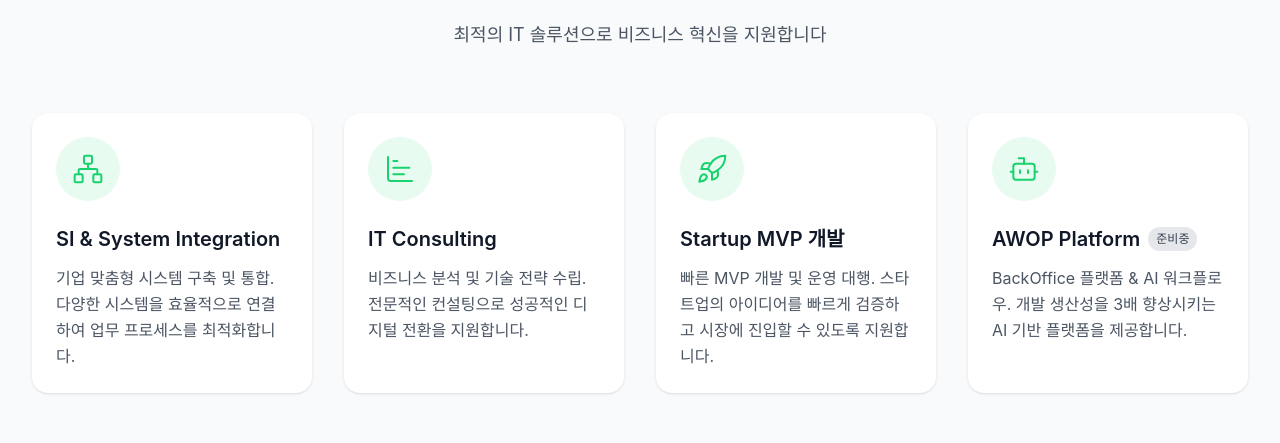
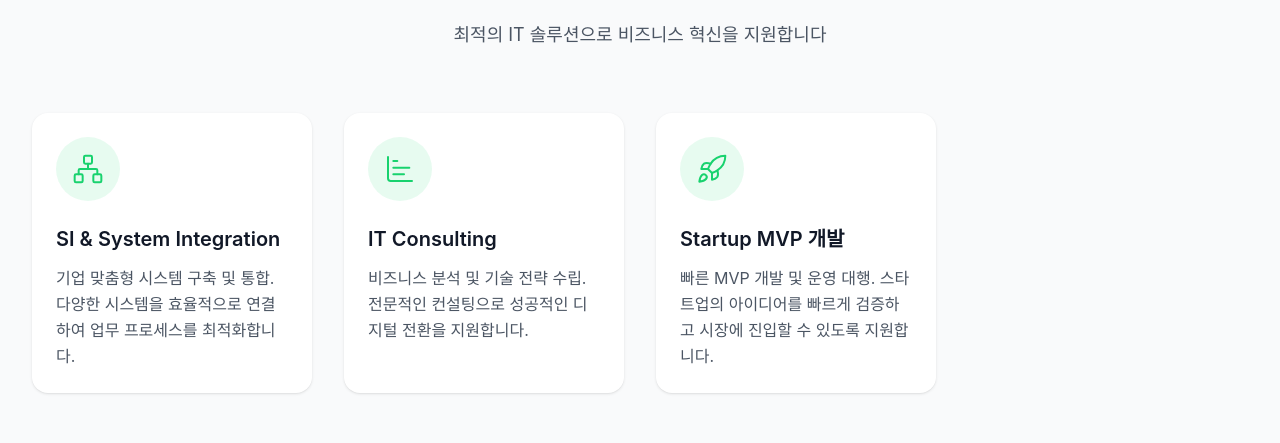
Before and after one commit to jnd-junho/jndsoft-homepage, a Vue app: page / in a window 1280 px wide. Shown: the part 971-1414 px from the top of the page. Built offline with nearby package versions, Linux system fonts and the light colour scheme; a web font is replaced by a local one.

Commit message:
refactor: 서비스 섹션에서 AWOP Platform 카드 제거

```diff
--- a/src/components/sections/ServicesSection.vue
+++ b/src/components/sections/ServicesSection.vue
@@ -1,5 +1,5 @@
 <script setup lang="ts">
-import { Network, ChartBar, Rocket, Bot } from 'lucide-vue-next'
+import { Network, ChartBar, Rocket } from 'lucide-vue-next'
 import type { ServiceCard } from '@/types'
 
 const services: ServiceCard[] = [
@@ -21,17 +21,10 @@
     icon: 'Rocket',
     description: '빠른 MVP 개발 및 운영 대행. 스타트업의 아이디어를 빠르게 검증하고 시장에 진입할 수 있도록 지원합니다.'
   },
-  {
-    id: 'platform',
-    title: 'AWOP Platform',
-    icon: 'Bot',
-    description: 'BackOffice 플랫폼 & AI 워크플로우. 개발 생산성을 3배 향상시키는 AI 기반 플랫폼을 제공합니다.',
-    badge: '준비중'
-  }
 ]
 
 const getIconComponent = (iconName: string) => {
-  const icons = { Network, ChartBar, Rocket, Bot }
+  const icons = { Network, ChartBar, Rocket }
   return icons[iconName as keyof typeof icons]
 }
 </script>
```
